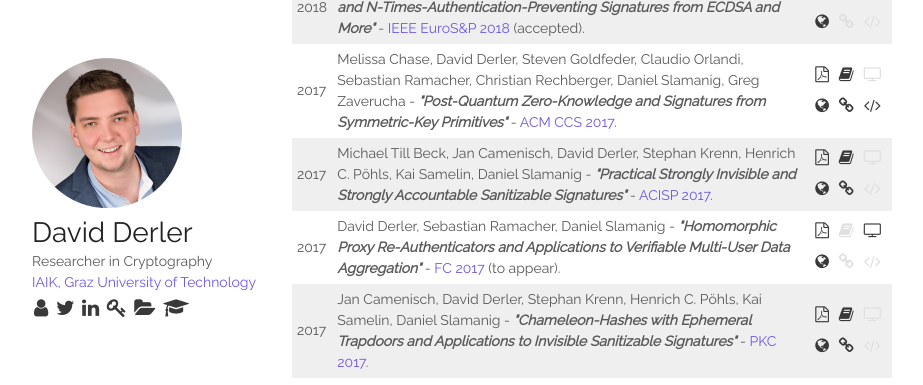
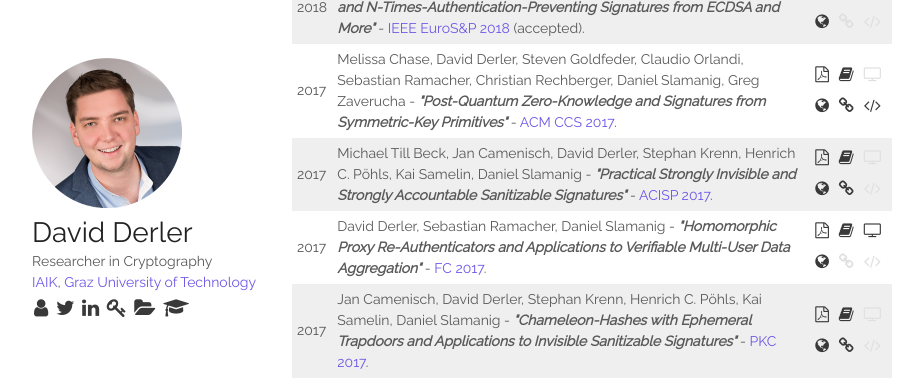
Before and after one commit to derlerd/derlerd.github.io, a Jekyll site: the page built from index.html, in a window 1280 px wide and 900 px high, scrolled down 1652 px. Shown: the top 385 px of the window, without its empty margins (178-1101 px from the left). Built offline with Jekyll 4.4.1, drawn with Linux system fonts in a browser that asks for light colours.

Commit message:
added FC'17 publisher version

```diff
--- a/_proc/2017-01-14-hpra.markdown
+++ b/_proc/2017-01-14-hpra.markdown
@@ -5,9 +5,9 @@ title: Homomorphic Proxy Re-Authenticators and Applications to Verifiable Multi-
 authors: David Derler, Sebastian Ramacher, Daniel Slamanig
 venue: FC 2017
 vurl: http://fc17.ifca.ai/
-vatt: (to appear)
 web: https://eprint.iacr.org/2017/086
 pdf: https://eprint.iacr.org/2017/086.pdf
+pub: https://dx.doi.org/10.1007/978-3-319-70972-7_7
 talk: publications/talks/hpra.pdf
 
 ---
```
